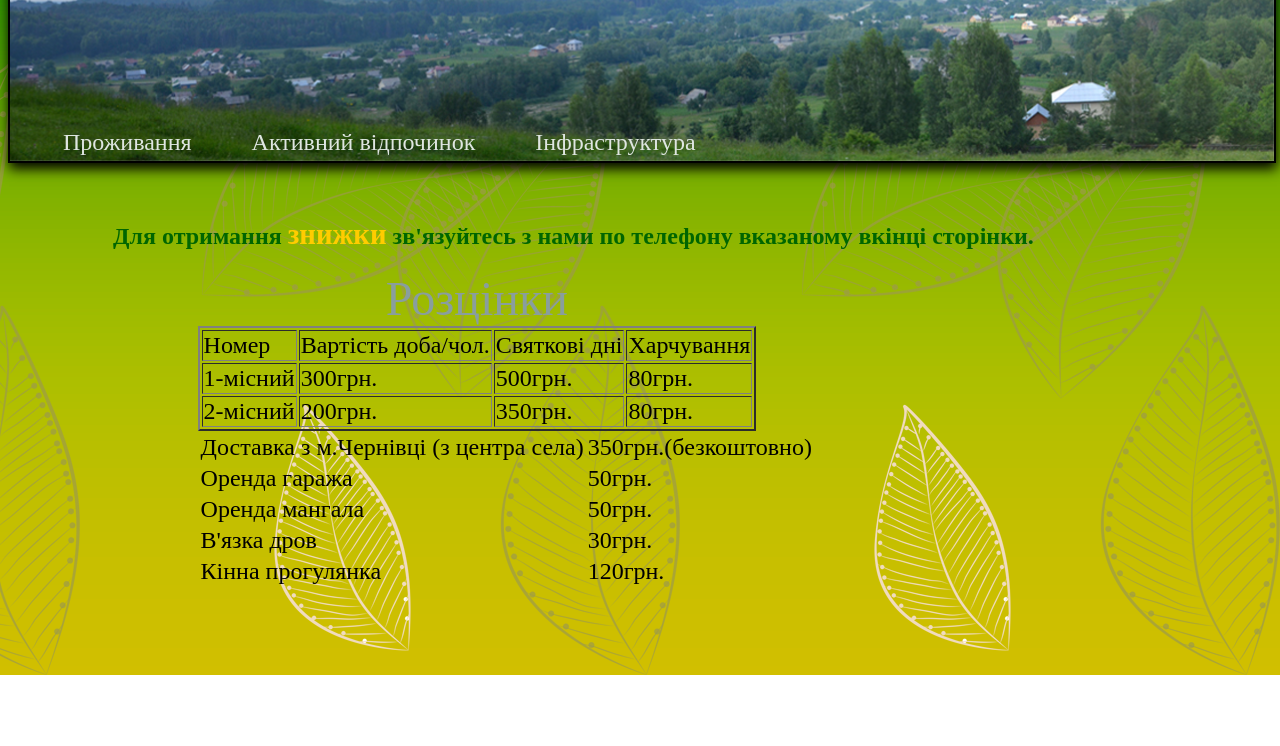
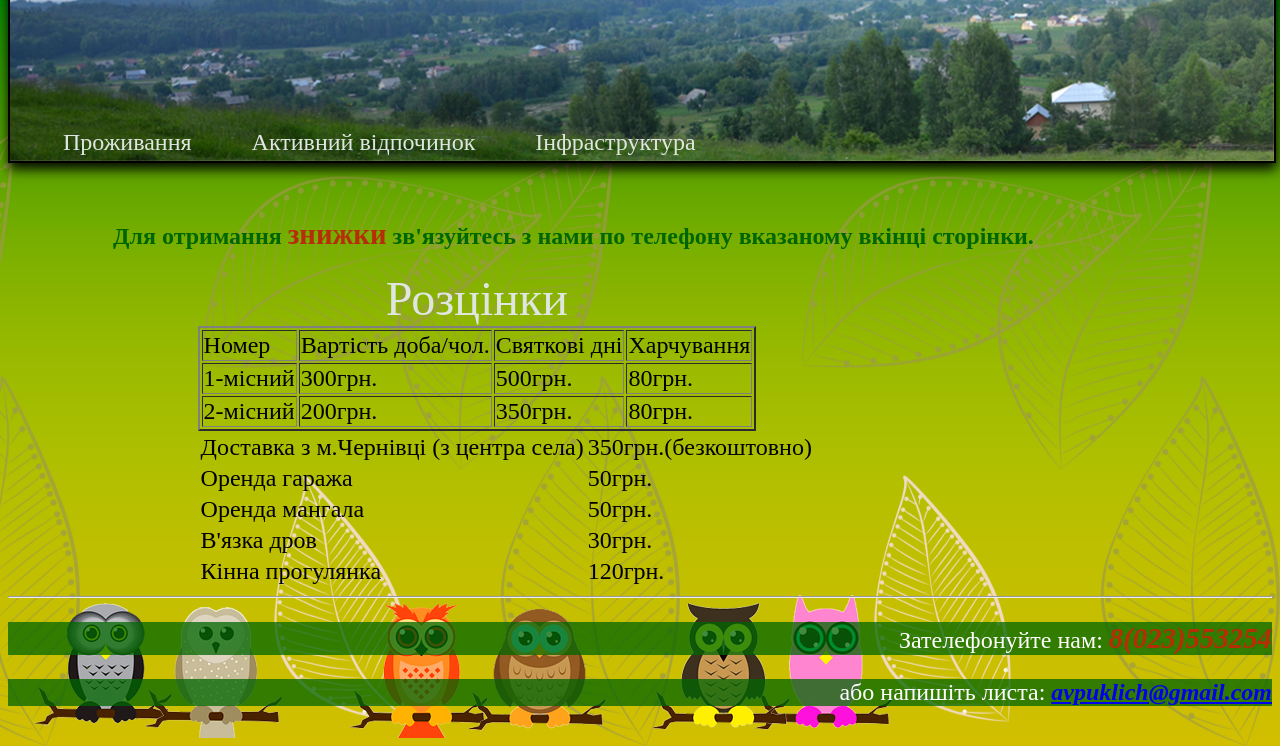
Before and after one commit to AndriyPuklych/AndriyPuklych.github.io, a plain HTML site: page price.html in a window 1280 px wide. Shown: the part 125-871 px from the top of the page. Before the commit the page ends 800 px from the top, so only its background shows below. Drawn offline with Linux system fonts and the light colour scheme; a web font is replaced by a local one.

Commit message:
11.03 commit

```diff
--- a/mysite.css
+++ b/mysite.css
@@ -25,6 +25,32 @@ header a{
 	text-decoration: none;
 	padding-top: 50px;
 	text-shadow: 2px 2px 8px  green;
+}
+.flag{
+	padding: 10px;
+}
+h2{
+	font-size: 1.5em;
+	color: #006600;
+	padding: 90px;
+	padding-bottom: 0px;
+	text-indent: 15px;
+}
+p{
+	font-size: 1.2em;
+	color: #000;
+	padding-left: 13%;
+}
+footer{
+	background: url(image/footer3.png) no-repeat top left;
+	width: 100%;
+	height: 150px;
+	overflow: auto;
+}
+footer p{
+	background: rgba(0, 102, 0, 0.75);
+	color: #fff;
+	font-size: 1.5em;
 }
 		/*start vertical menu*/
 ul{
@@ -95,22 +121,6 @@ ul{
 }
 		/*finish vertical menu*/
 
-
-.flag{
-	padding: 10px;
-}
-h2{
-	font-size: 1.5em;
-	color: #006600;
-	padding: 90px;
-	padding-bottom: 0px;
-	text-indent: 15px;
-}
-p{
-	font-size: 1.2em;
-	color: #000;
-	padding-left: 13%;
-}
 		/*start galery*/
 
 .galery{
@@ -156,14 +166,14 @@ ol>li{
 	padding: 8px;
 }
 big{
-	color: #FFCC00;
+	color: #b72d07;
 }
 table{
 	margin-left: 15%;
 	font-size: 1.5em;
 }
 caption{
-	color: #899E9E;
+	color: #DFE6E1;
 	font-size: 2em;
 }
 
--- a/price.html
+++ b/price.html
@@ -80,5 +80,10 @@
 
 	</table>
 	</body>
-
+	<footer>
+		<div><hr>
+			<p align="right">Зателефонуйте нам: <big><i><b>8(023)553254</b></i></big></p>
+			<p align="right">або напишіть листа: <a href="mailto:avpuklich@gmail.com?subject=Напишіть нам листа"><i><b>avpuklich@gmail.com</b></i></a></p>
+		</div>
+	</footer>
 	</html>
```
Also changed, not shown: Horseswalking.html (+6 -1 lines), conditions.html (+6 -1 lines), helphost.html (+6 -0 lines), index.html (+6 -1 lines), locate.html (+6 -0 lines), image/footer.png (added), image/footer2.png (added), image/footer3.png (added).
